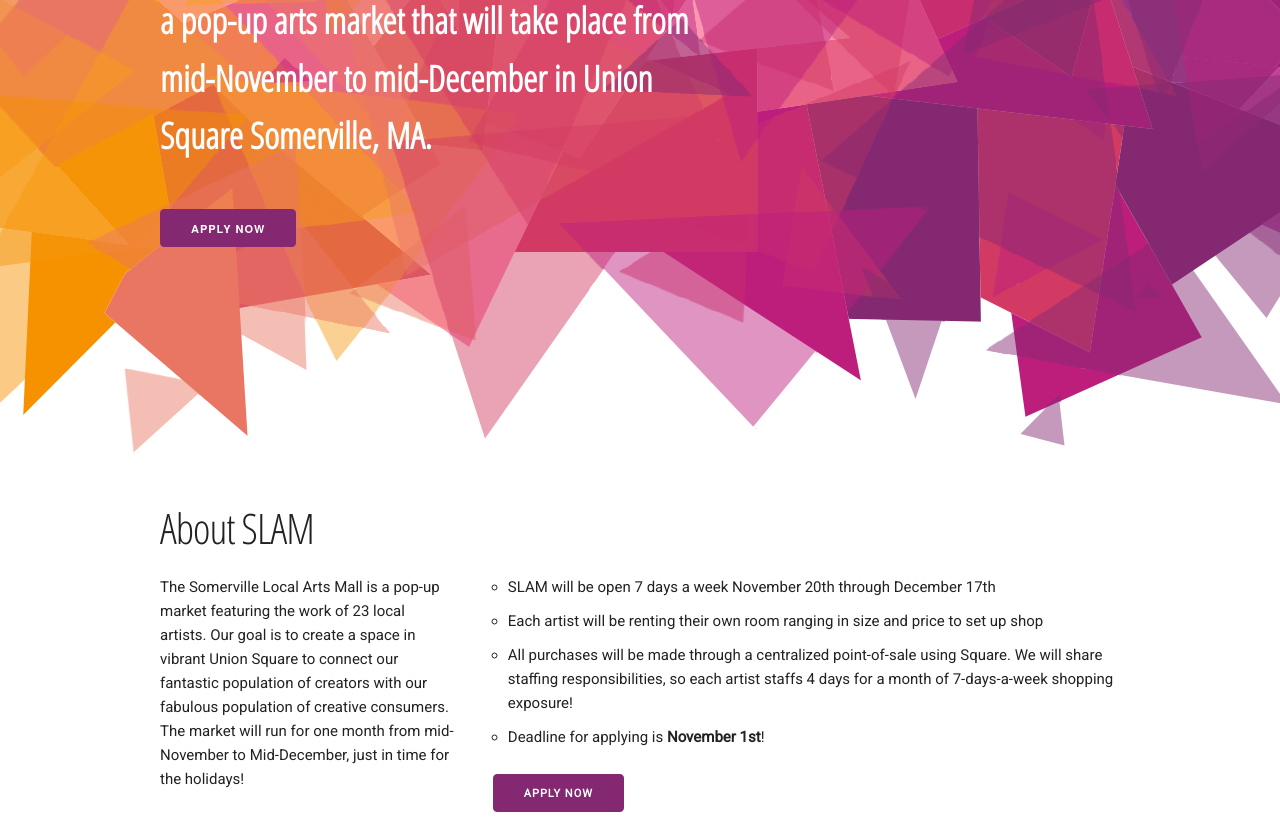
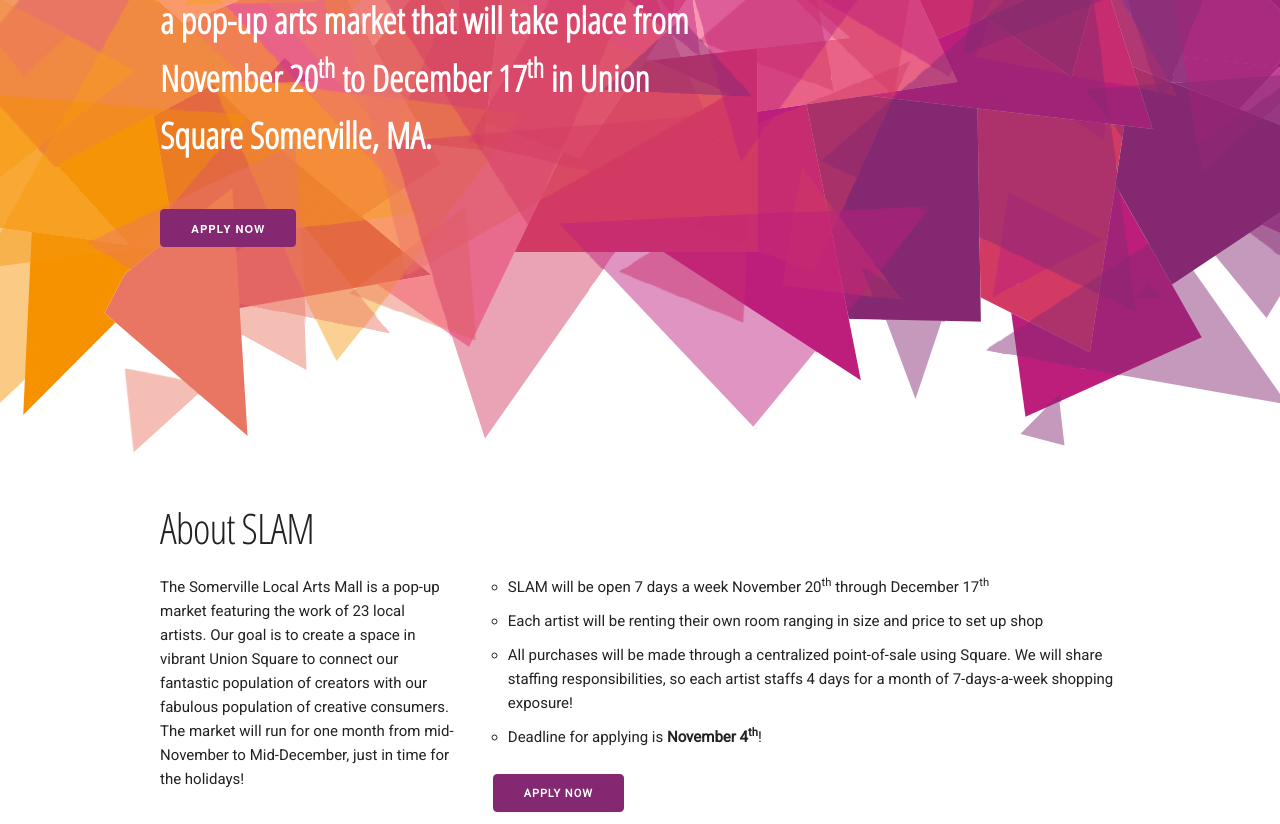
Before and after one commit to lunsh/slam, a plain HTML site: page index.html in a window 1280 px wide. Shown: the part 448-1272 px from the top of the page. Drawn offline with nearby package versions, Linux system fonts and the light colour scheme; some packages are replaced by stand-ins of ours; a web font is replaced by a local one.

Commit message:
Put in concrete dates and location

```diff
--- a/index.html
+++ b/index.html
@@ -50,7 +50,7 @@
   <div class="container">
     <div class="about-info">
       <h1 class="animated">Welcome to the Somerville Local Arts Mall</h1>
-      <p class="animated">a pop-up arts market that will take place from mid-November to mid-December in Union Square Somerville, MA.</p>
+      <p class="animated">a pop-up arts market that will take place from November 20<sup>th</sup> to December 17<sup>th</sup> in Union Square Somerville, MA.</p>
       <div class="input-group">
         <a href="https://docs.google.com/forms/d/e/1FAIpQLSfX2Jz1uUOnZR-yuS6YXyDnQF9N67bu0ntyeaa2Y9AxawKGbw/viewform" class="button button-primary apply-button">Apply Now</a>
       </div>
@@ -65,10 +65,10 @@
 
       <div class="two-thirds column">
         <ul>
-          <li>SLAM will be open 7 days a week November 20th through December 17th</li>
+          <li>SLAM will be open 7 days a week November 20<sup>th</sup> through December 17<sup>th</sup></li>
           <li>Each artist will be renting their own room ranging in size and price to set up shop</li>
           <li>All purchases will be made through a centralized point-of-sale using Square. We will share staffing responsibilities, so each artist staffs 4 days for a month of 7-days-a-week shopping exposure!</li>
-          <li>Deadline for applying is <strong>November 1st</strong>!</li>
+          <li>Deadline for applying is <strong>November 4<sup>th</sup></strong>!</li>
         </ul>
 
         <div>
@@ -131,7 +131,7 @@
         <style>#gmap_canvas img{max-width:none!important;background:none!important}</style>
       </div>
     </div>
-    <script type="text/javascript"> function init_map(){var myOptions = {scrollwheel: false,zoom:16,center:new google.maps.LatLng(42.381071,-71.09804400000002),mapTypeId: google.maps.MapTypeId.ROADMAP};map = new google.maps.Map(document.getElementById("gmap_canvas"), myOptions);marker = new google.maps.Marker({map: map,position: new google.maps.LatLng(42.381071, -71.09804400000002)});infowindow = new google.maps.InfoWindow({content:"<b>Somerville Local Arts Mall</b><br/>337-341 Somerville Ave.<br/> Somerville" });google.maps.event.addListener(marker, "click", function(){infowindow.open(map,marker);});infowindow.open(map,marker);}google.maps.event.addDomListener(window, 'load', init_map);</script>
+    <script type="text/javascript"> function init_map(){var myOptions = {scrollwheel: false,zoom:16,center:new google.maps.LatLng(42.381071,-71.09804400000002),mapTypeId: google.maps.MapTypeId.ROADMAP};map = new google.maps.Map(document.getElementById("gmap_canvas"), myOptions);marker = new google.maps.Marker({map: map,position: new google.maps.LatLng(42.381071, -71.09804400000002)});infowindow = new google.maps.InfoWindow({content:"<b>Somerville Local Arts Mall</b><br/>337 Somerville Ave.<br/> Somerville" });google.maps.event.addListener(marker, "click", function(){infowindow.open(map,marker);});infowindow.open(map,marker);}google.maps.event.addDomListener(window, 'load', init_map);</script>
   </div>
 
   <footer class="footer">
@@ -139,7 +139,7 @@
       <div class="row">
         <div class="one-third column">
           <h2>Contact us</h2>
-          <p>337-341 Somerville Ave.</p>
+          <p>337 Somerville Ave.</p>
           <p>Somerville, MA 02143</p>
           <p><a href="mailto:team@somervillearts.org">team@somervillearts.org</a></p>
         </div>
```
